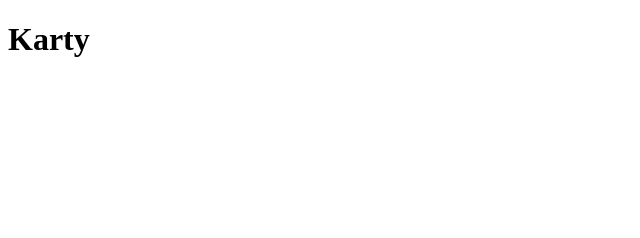
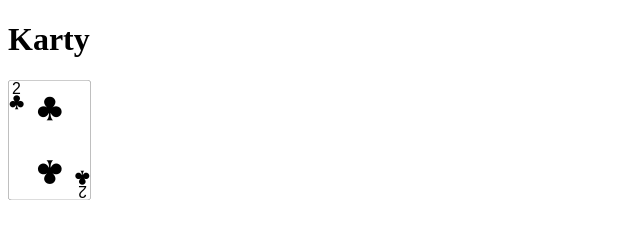
Before and after one commit to kofranek/karty, a plain HTML site: page index.html in a window 1280 px wide. Shown: the whole page, without its empty margins (0-640 px from the left). Drawn offline with Linux system fonts and the light colour scheme.

Commit message:
obrázek

```diff
--- a/index.html
+++ b/index.html
@@ -8,6 +8,8 @@
 </head>
 <body>
     <h1>Karty</h1>
+
+    <div id="obr"></div>
     <script src="index.js"></script>
 
 </body>
--- a/index.js
+++ b/index.js
@@ -0,0 +1,9 @@
+//img src="images/2_of_clubs.svg.png"
+
+let img = document.createElement("img")
+
+img.src = "images/2_of_clubs.svg.png"
+
+let domElement = document.getElementById('obr')
+
+domElement.appendChild(img)
```
